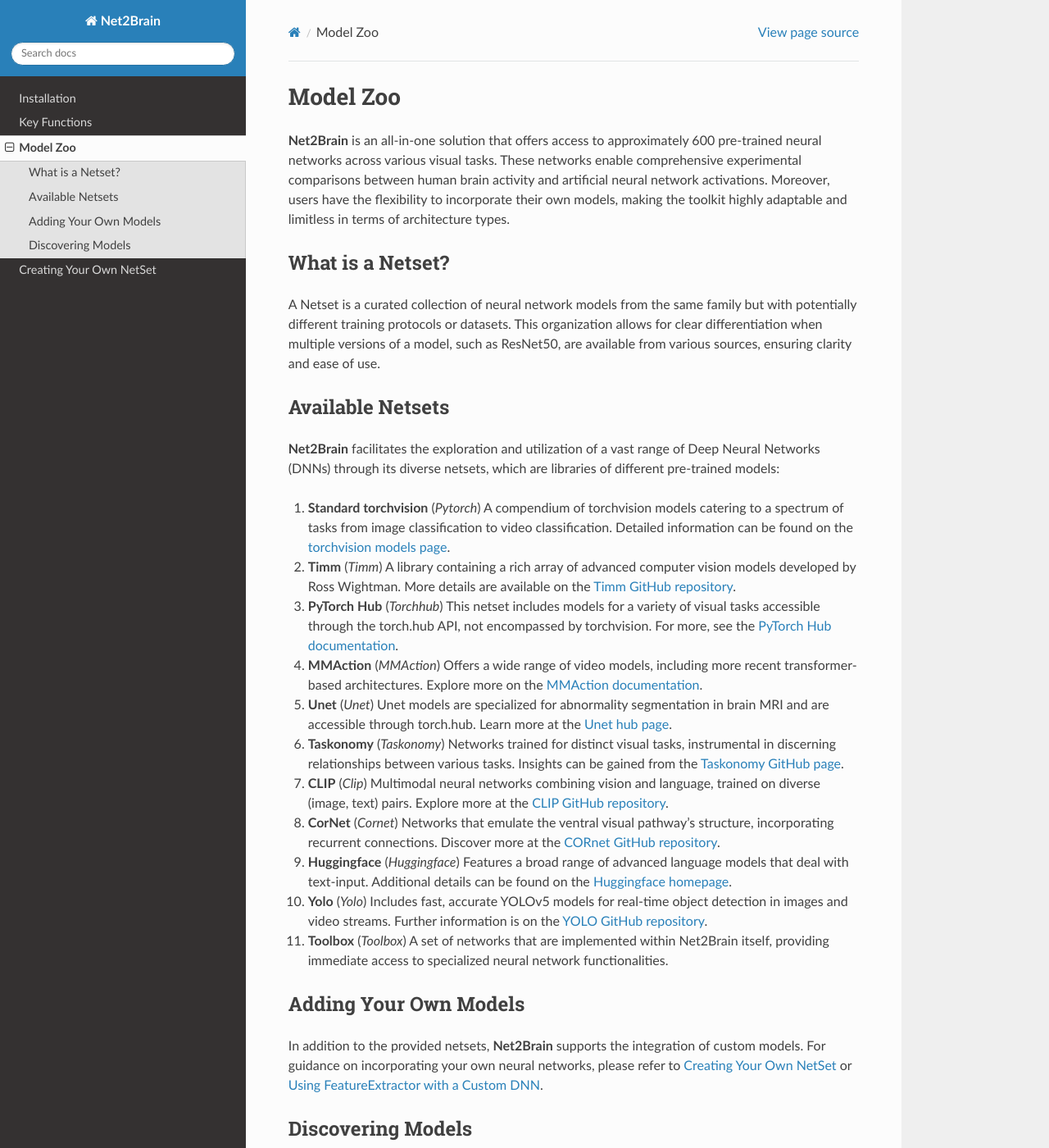
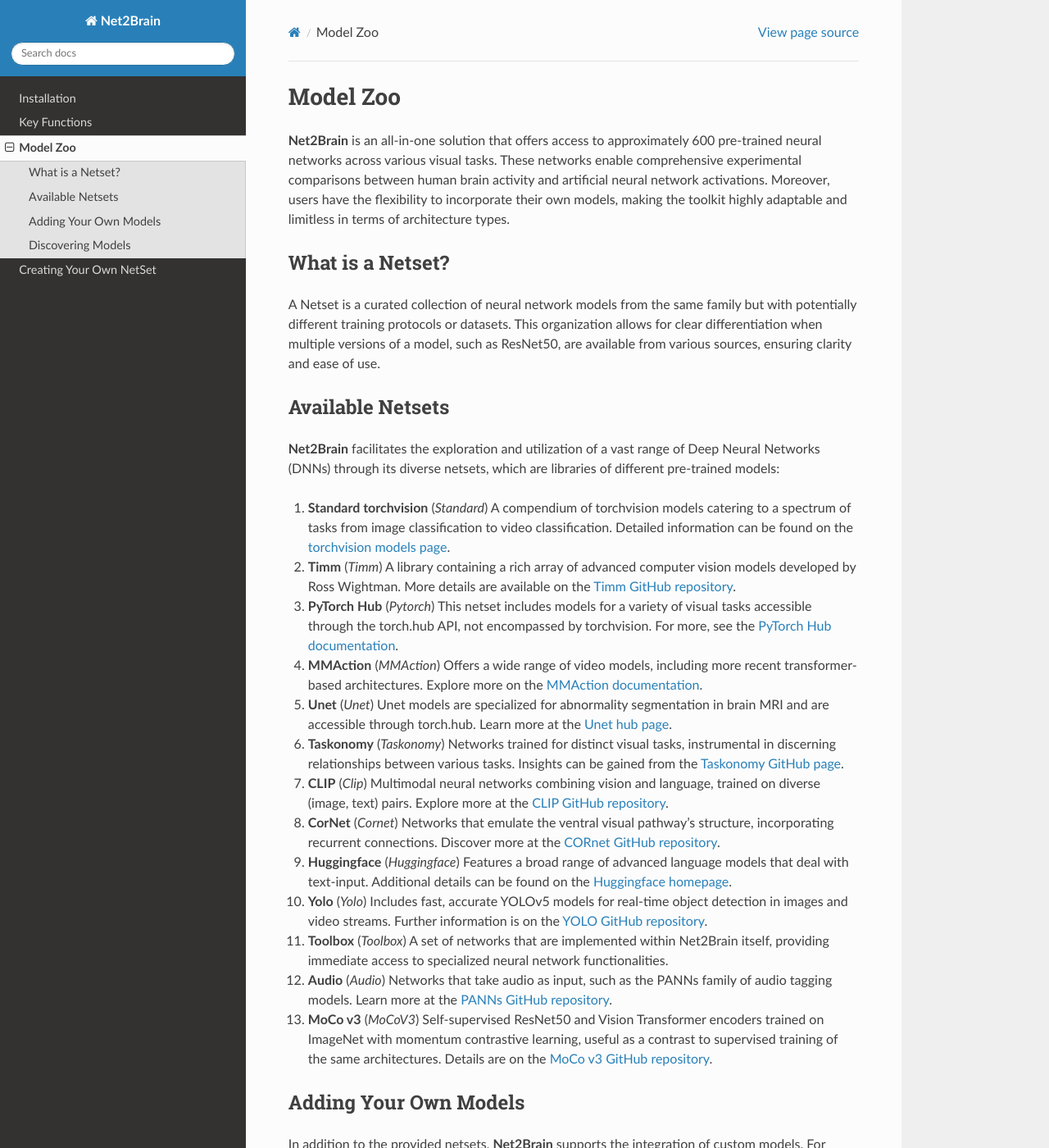
Before and after one commit to cvai-roig-lab/Net2Brain, a Sphinx documentation site: the page built from docs/source/existing_models.rst, in a window 1280 px wide and 1400 px high. Shown: the whole window at 82% size. Built offline with Sphinx 7.4.7 and the Read the Docs theme 3.1.0, drawn with Linux system fonts in a browser that asks for light colours; pages that are not in the unit, such as notebooks, are missing from menus.

Commit message:
Updating Docs

```diff
--- a/docs/source/existing_models.rst
+++ b/docs/source/existing_models.rst
@@ -14,13 +14,13 @@ Available Netsets
 
 **Net2Brain** facilitates the exploration and utilization of a vast range of Deep Neural Networks (DNNs) through its diverse netsets, which are libraries of different pre-trained models:
 
-1. **Standard torchvision** (`Pytorch`)
+1. **Standard torchvision** (`Standard`)
    A compendium of torchvision models catering to a spectrum of tasks from image classification to video classification. Detailed information can be found on the `torchvision models page <https://pytorch.org/vision/stable/models.html>`_.
 
 2. **Timm** (`Timm`)
    A library containing a rich array of advanced computer vision models developed by Ross Wightman. More details are available on the `Timm GitHub repository <https://github.com/rwightman/pytorch-image-models#models>`_.
 
-3. **PyTorch Hub** (`Torchhub`)
+3. **PyTorch Hub** (`Pytorch`)
    This netset includes models for a variety of visual tasks accessible through the torch.hub API, not encompassed by torchvision. For more, see the `PyTorch Hub documentation <https://pytorch.org/docs/stable/hub.html>`_.
 
 4. **MMAction** (`MMAction`)
@@ -47,6 +47,12 @@ Available Netsets
 11. **Toolbox** (`Toolbox`)
     A set of networks that are implemented within Net2Brain itself, providing immediate access to specialized neural network functionalities.
 
+12. **Audio** (`Audio`)
+    Networks that take audio as input, such as the PANNs family of audio tagging models. Learn more at the `PANNs GitHub repository <https://github.com/qiuqiangkong/audioset_tagging_cnn>`_.
+
+13. **MoCo v3** (`MoCoV3`)
+    Self-supervised ResNet50 and Vision Transformer encoders trained on ImageNet with momentum contrastive learning, useful as a contrast to supervised training of the same architectures. Details are on the `MoCo v3 GitHub repository <https://github.com/facebookresearch/moco-v3>`_.
+
 
 Adding Your Own Models
 ----------------------
```
Also changed, not shown: 1 other file.
